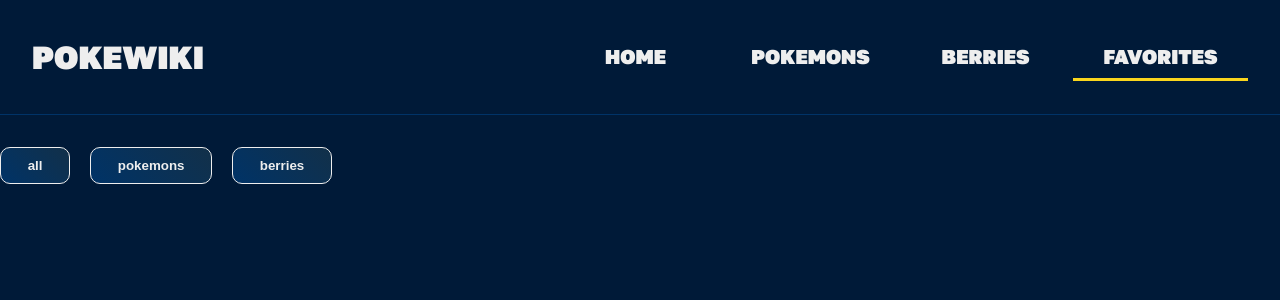
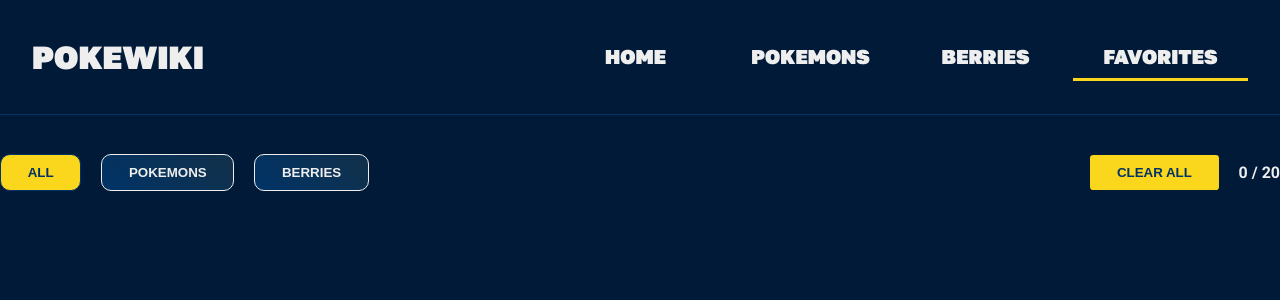
Before and after one commit to FuuKowatty/Poke-Wiki_V2, a React (Create React App) app: page /favorites in a window 1280 px wide. Shown: the top 300 px of the page. Built offline with nearby package versions, Linux system fonts and the light colour scheme.

Commit message:
filters-favorite: create filters interface for favorite page

```diff
--- a/src/context/index.tsx
+++ b/src/context/index.tsx
@@ -6,6 +6,7 @@ interface ContextProps {
   isMobile: boolean
   favorites: any
   setFavorites: React.Dispatch<React.SetStateAction<{ type: string; name: string }[]>>
+  favoriteItemsLimit: number
 }
 
 interface FavoritesProps {
@@ -20,11 +21,12 @@ export const Context = createContext<ContextProps>({
   setFavorites: () => {
     console.log('milego')
   },
+  favoriteItemsLimit: 20,
 })
 
 export function AppProvider({ children }: { children: ReactNode }) {
   const [favorites, setFavorites] = useState<FavoritesProps[] | []>([])
-
+  const favoriteItemsLimit = 20
   const browserWidth = useViewport()
   const isMobile = browserWidth < 620
 
@@ -35,6 +37,7 @@ export function AppProvider({ children }: { children: ReactNode }) {
         isMobile,
         favorites,
         setFavorites,
+        favoriteItemsLimit,
       }}
     >
       {children}
--- a/src/hooks/useFavorites.tsx
+++ b/src/hooks/useFavorites.tsx
@@ -4,14 +4,20 @@ import { useEffect } from 'react'
 
 export const useFavorites = () => {
   const { favorites, setFavorites } = useAppContext()
+  const { favoriteItemsLimit } = useAppContext()
 
   useEffect(() => {
     const storedFavorites = JSON.parse(localStorage.getItem('favorites') as string) || []
     setFavorites(storedFavorites)
   }, [])
 
+  const handleClearItems = () => {
+    setFavorites([])
+    localStorage.removeItem('favorites')
+  }
+
   function handleAddFavorite(type: string, name: string) {
-    if(favorites.length === 20) return
+    if (favorites.length === favoriteItemsLimit) return
     const favArr = JSON.parse(localStorage.getItem('favorites') as string) || []
     const favNames = favArr.map((fav: favItem) => fav.name)
     if (favNames.indexOf(name) === -1) {
@@ -28,5 +34,5 @@ export const useFavorites = () => {
     }
   }
 
-  return { favorites, handleAddFavorite }
+  return { favorites, handleAddFavorite, handleClearItems }
 }
--- a/src/pages/Favorites/Favorites.styled.ts
+++ b/src/pages/Favorites/Favorites.styled.ts
@@ -1,5 +1,4 @@
-import { GridContainer } from 'styles/globalComponents'
-import { device } from 'utils/breakpoints'
+import { Button } from 'styles/globalComponents'
 import { theme } from 'styles/theme'
 import { FiltersContainer } from 'components/Filters/Filters.styled'
 import styled from 'styled-components'
@@ -9,26 +8,31 @@ export const FavoritesContainer = styled.div`
   display: grid;
   grid-template-rows: 1fr;
   grid-template-columns: 1fr 1fr;
-  gap: ${theme.spacing['5']};
 `
 
-export const FlexContainer = styled(GridContainer)`
-  @media ${device['desktop']} {
-    grid-template-columns: repeat(2, 1fr);
-    max-width: 720px;
-  }
+export const TypeFiltersContainer = styled.div`
+  display: flex;
+  gap: ${theme.spacing['3']};
+`
+
+export const FavoriteItemsCount = styled.p`
+  font-size: ${theme.size['md']};
+  font-weight: bold;
+`
+
+export const ClearItemsButton = styled(Button)`
+  margin-left: auto;
 `
 
 export const FilterFavoriteContainer = styled(FiltersContainer)`
-  justify-content: start;
   gap: ${theme.spacing['3']};
 `
 
-export const FilterButton = styled.button`
-  padding: ${theme.spacing['2']} ${theme.spacing['4']};
+export const FilterButton = styled(Button)<{ isActive: boolean }>`
   border-radius: 10px;
-  background: ${theme.colors['bannerColor']};
-  border: 1px solid ${theme.colors['primary']};
-  color: ${theme.colors['primary']};
-  font-weight: 900;
+  background: ${({ isActive }) =>
+    isActive ? theme.colors['standsOut'] : theme.colors['bannerColor']};
+  border: 1px solid
+    ${({ isActive }) => (isActive ? theme.colors['darkBlue'] : theme.colors['primary'])};
+  color: ${({ isActive }) => (isActive ? theme.colors['darkBlue'] : theme.colors['primary'])};
 `
--- a/src/pages/Favorites/Favorites.tsx
+++ b/src/pages/Favorites/Favorites.tsx
@@ -1,13 +1,21 @@
-import { FilterButton, FilterFavoriteContainer } from './Favorites.styled'
+import {
+  ClearItemsButton,
+  FavoriteItemsCount,
+  FilterButton,
+  FilterFavoriteContainer,
+  TypeFiltersContainer,
+} from './Favorites.styled'
 import { favItem } from 'components/CardInterface/CardInterface'
 import { PokemonCard } from 'components/Card/PokemonCard/PokemonCard'
 import { BerryCard } from 'components/Card/BerryCard/BerryCard'
 import { GridContainer } from 'styles/globalComponents'
 import { useFavorites } from 'hooks/useFavorites'
+import { useAppContext } from 'hooks/useAppContext'
 import { useEffect, useState } from 'react'
 
 export function Favorites() {
-  const { favorites } = useFavorites()
+  const { favorites, handleClearItems } = useFavorites()
+  const { favoriteItemsLimit } = useAppContext()
   const [acutallFilters, setacutallFilters] = useState('all')
   const [arr, setArr] = useState([])
 
@@ -32,11 +40,22 @@ export function Favorites() {
   return (
     <>
       <FilterFavoriteContainer>
-        {filtersButtonText.map((text) => (
-          <FilterButton key={text} data-value={text} onClick={(e) => handleFilter(e)}>
-            {text}
-          </FilterButton>
-        ))}
+        <TypeFiltersContainer>
+          {filtersButtonText.map((text) => (
+            <FilterButton
+              key={text}
+              data-value={text}
+              onClick={(e) => handleFilter(e)}
+              isActive={text === acutallFilters}
+            >
+              {text}
+            </FilterButton>
+          ))}
+        </TypeFiltersContainer>
+        <ClearItemsButton onClick={handleClearItems}>Clear all</ClearItemsButton>
+        <FavoriteItemsCount>
+          {favorites.length} / {favoriteItemsLimit}
+        </FavoriteItemsCount>
       </FilterFavoriteContainer>
       <GridContainer>
         {arr.map((fav: favItem) => {
--- a/src/styles/globalComponents.ts
+++ b/src/styles/globalComponents.ts
@@ -61,7 +61,7 @@ export const InfoParagraph = styled.p`
 export const Button = styled.button`
   border: none;
   background: ${theme.colors['standsOut']};
-  padding: ${theme.spacing[2]};
+  padding: ${theme.spacing['2']} ${theme.spacing['4']};
   text-transform: uppercase;
   border-radius: ${theme.spacing[1]};
   cursor: pointer;
```
